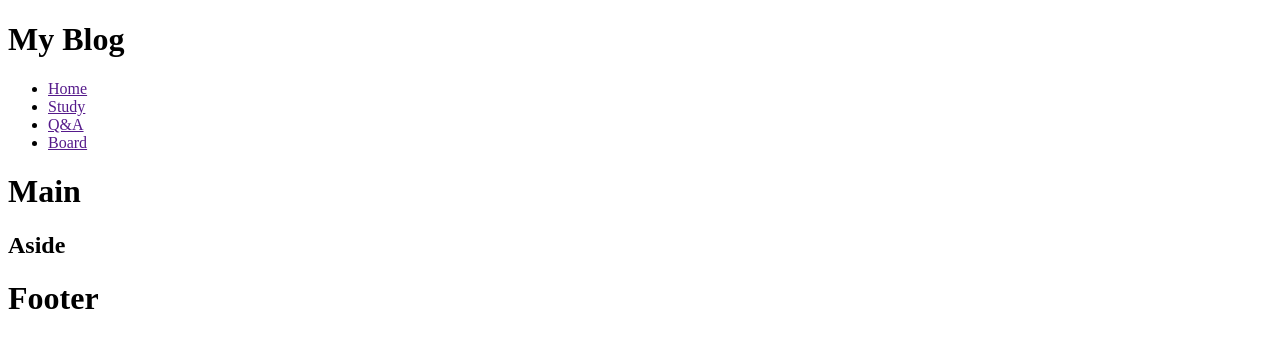
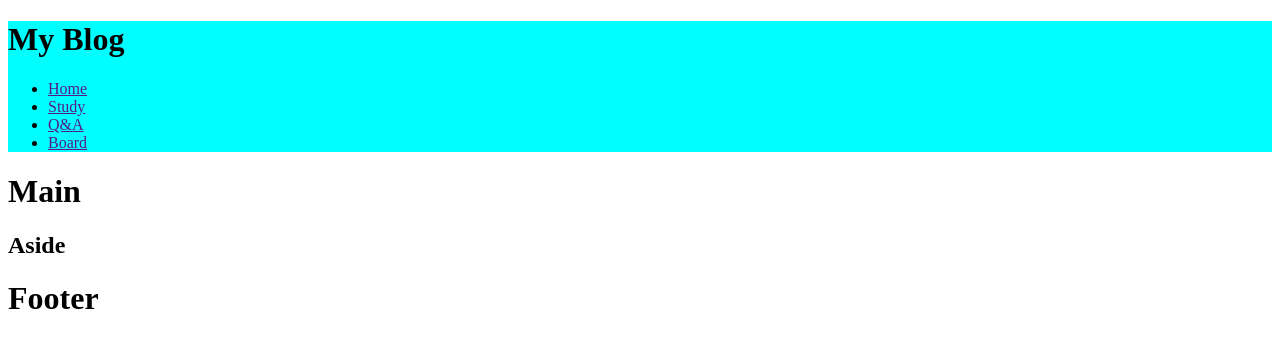
Before and after one commit to bong44/CI-CD-pipeline-configuration-walkthrough-using-Github-Action, a plain HTML site: page 1.html in a window 1280 px wide. Drawn offline with Linux system fonts and the light colour scheme.

Commit message:
1.html 수정

```diff
--- a/1.html
+++ b/1.html
@@ -2,7 +2,9 @@
 <html lang="en">
     <head>
         <style type="text/css">
-
+            header{
+                background-color: aqua;
+            }
         </style>
     </head>
     <body>
```
